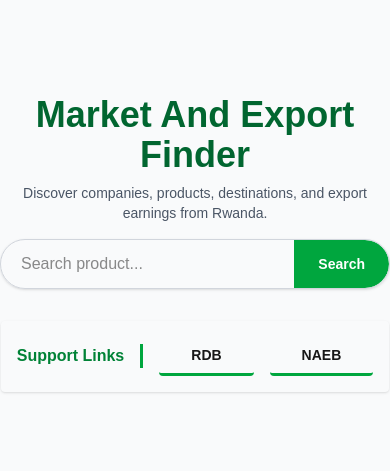
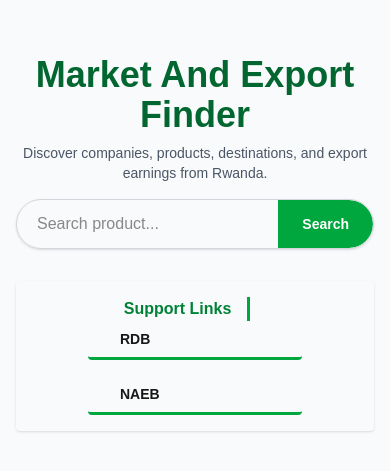
Before and after one commit to wilbrord2/market_and_export_finder, a Next.js app: page / in a window 390 px wide. Shown: the part 179-650 px from the top of the page. Built offline with nearby package versions, Linux system fonts and the light colour scheme.

Commit message:
fixing responsiveness

```diff
--- a/app/page.tsx
+++ b/app/page.tsx
@@ -31,15 +31,13 @@ function Home() {
 
   useEffect(() => {
     setResults([]);
-    setCountryFilter('All')
+    setCountryFilter("All");
   }, [query]);
-
 
   const countries = [
     "All",
     ...new Set(results.map((r) => r.export_to).filter(Boolean)),
   ];
-
 
   let filteredResults = results;
   if (countryFilter !== "All") {
@@ -48,13 +46,11 @@ function Home() {
     );
   }
 
-
   filteredResults = [...filteredResults].sort((a, b) => {
     const priceA = Number(a.net_price);
     const priceB = Number(b.net_price);
     return sortOrder === "asc" ? priceA - priceB : priceB - priceA;
   });
-
 
   const indexOfLastItem = currentPage * itemsPerPage;
   const indexOfFirstItem = indexOfLastItem - itemsPerPage;
@@ -62,7 +58,7 @@ function Home() {
   const totalPages = Math.ceil(filteredResults.length / itemsPerPage);
 
   return (
-    <div className="relative flex flex-col items-center justify-center space-y-8 w-full min-h-screen bg-gray-50">
+    <div className="relative flex flex-col items-center justify-center space-y-8 w-full min-h-screen bg-gray-50 px-4">
       {/* Header */}
       <div className="flex flex-col items-center justify-center w-full max-w-4xl space-y-2">
         <h1 className="text-4xl font-bold text-center text-green-800">
@@ -99,7 +95,7 @@ function Home() {
 
       {/* Filters */}
       {results.length > 0 && (
-        <div className="flex gap-4 items-center w-full max-w-6xl">
+        <div className="flex gap-4 flex-wrap items-center w-full max-w-6xl">
           {/* Country Filter */}
           <select
             value={countryFilter}
@@ -107,7 +103,7 @@ function Home() {
               setCountryFilter(e.target.value);
               setCurrentPage(1);
             }}
-            className="border p-2 rounded shadow-sm"
+            className="border border-green-600 p-2 rounded shadow-sm"
           >
             {countries.map((c, i) => (
               <option key={i} value={c}>
@@ -180,7 +176,7 @@ function Home() {
 
           {/* Pagination */}
           {totalPages > 1 && (
-            <div className="flex justify-center items-center gap-2 p-4">
+            <div className="flex justify-center items-center flex-wrap gap-2 p-4">
               <button
                 onClick={() => setCurrentPage((prev) => Math.max(prev - 1, 1))}
                 disabled={currentPage === 1}
@@ -222,11 +218,11 @@ function Home() {
       )}
 
       {/* Support Links */}
-      <div className="flex items-center justify-center shadow p-4 rounded space-x-4 w-full max-w-fit mx-auto">
+      <div className="flex items-center justify-center flex-wrap shadow p-4 rounded space-x-4 w-full max-w-fit mx-auto">
         <h1 className="text-green-700 font-bold border-r-3 pr-4 border-r-green-600">
           Support Links
         </h1>
-        <div className="flex items-center justify-evenly gap-4 text-sm">
+        <div className="flex items-center flex-wrap justify-evenly gap-4 text-sm">
           {QuickLinks.map((item, idx) => (
             <Link
               key={idx}
```
